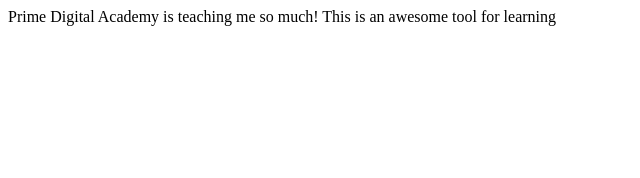
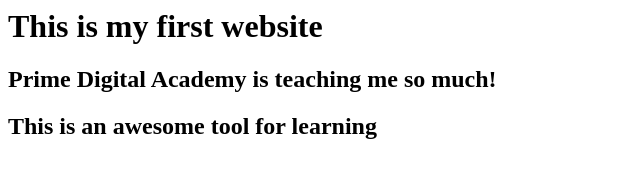
Before and after one commit to karinjoyy/karinjoyy.github.io, a plain HTML site: page index.html in a window 1280 px wide. Shown: the whole page, without its empty margins (0-640 px from the left). Drawn offline with Linux system fonts and the light colour scheme.

Commit message:
Update index.html

```diff
--- a/index.html
+++ b/index.html
@@ -3,7 +3,8 @@
    <title>HTML and CSS Workshop!!</title>
 </head>
 <body>
-  Prime Digital Academy is teaching me so much!
+   <h1> This is my first website </h1>
+   <h2>Prime Digital Academy is teaching me so much! <h2>
   This is an awesome tool for learning
 
 
```
